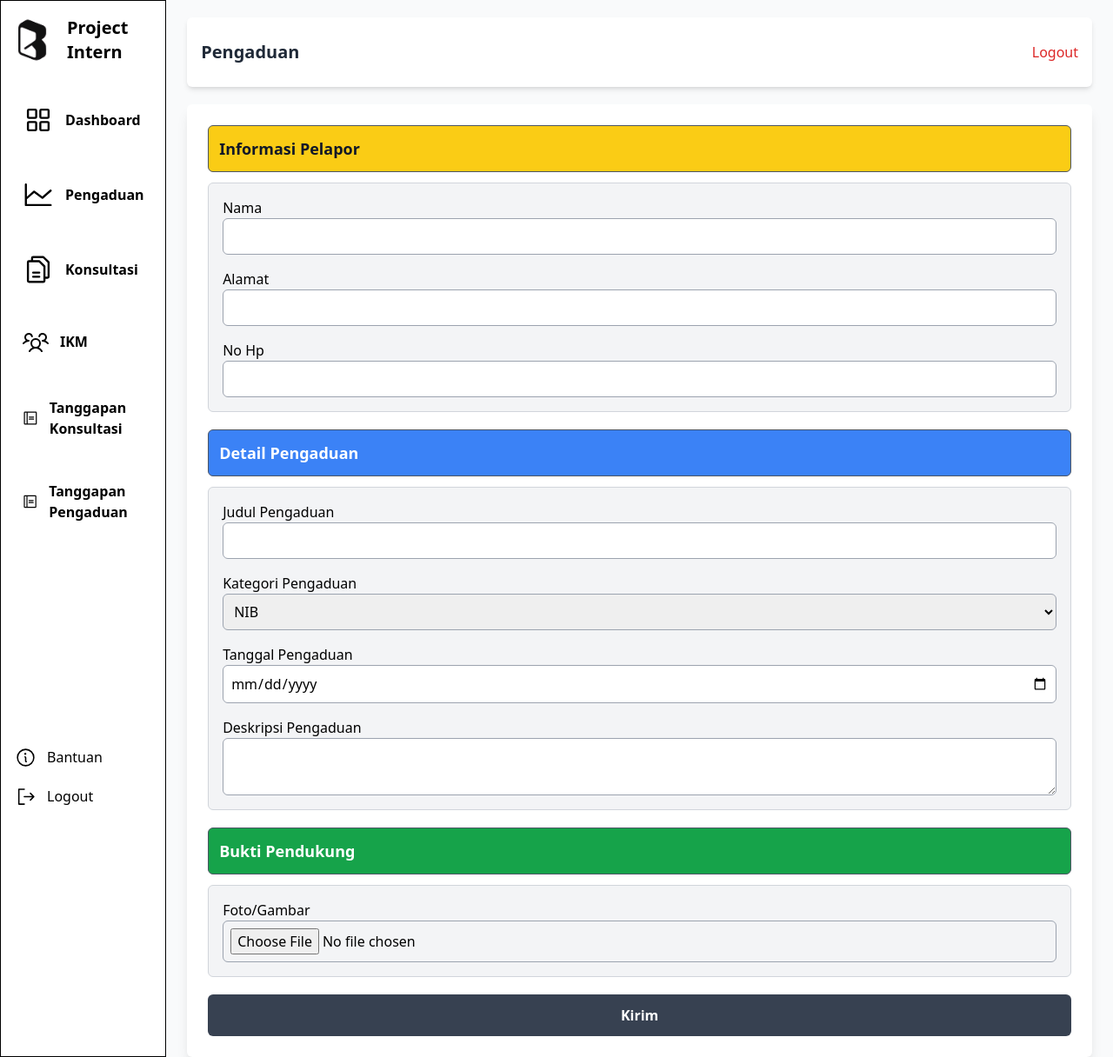
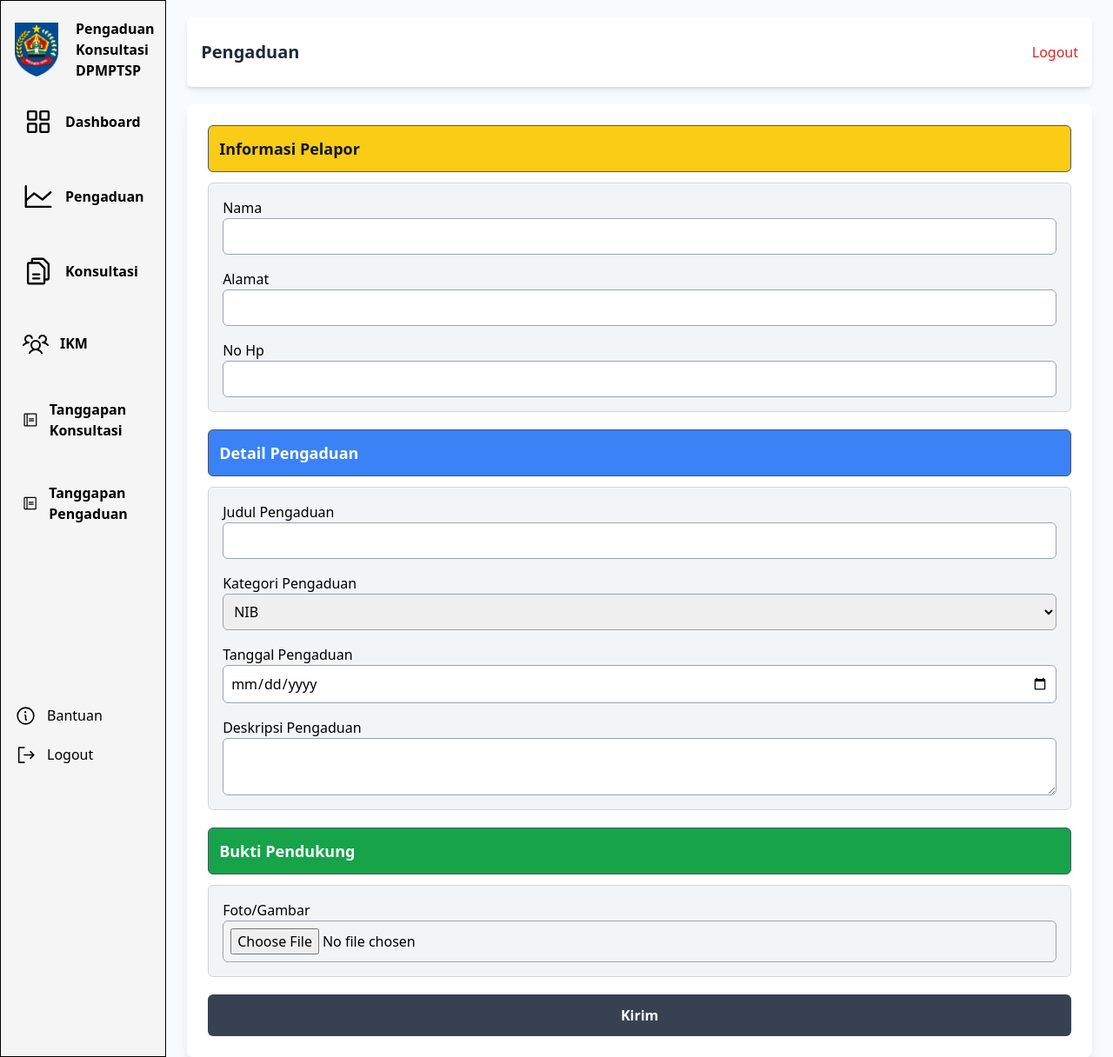
Before and after one commit to revisi-lagi/project-web-novia, a CodeIgniter app: page /project-web-novia/index.php/cwarga/menu_pengaduan in a window 1280 px wide. Shown: the whole page at 87% size. Run offline with CodeIgniter, Linux system fonts and the light colour scheme; the visitor is signed in with stand-in values (Sample User, id 1); some libraries are stand-ins or nearby versions.

Commit message:
feat: menambahkan logo di sidebar dari masing masing pages

```diff
--- a/application/views/Template/sidebar_pages_warga.php
+++ b/application/views/Template/sidebar_pages_warga.php
@@ -1,9 +1,9 @@
 <div id="app" class="flex h-screen">
-    <div class="w-[220px] px-4 border border-black">
+    <div class="w-[220px] px-4 bg-[#F5F5F5] border border-black">
 
-        <div class="flex items-center">
-            <img src="<?= base_url('assets/logo/logo.png') ?>" alt="" class="w-[120px] -ml-10">
-            <h1 class="text-xl font-bold -ml-5">Project Intern</h1>
+        <div class="mt-5 flex items-center">
+            <img src="<?= base_url('assets/logo/logo-kab-tegal.png') ?>" alt="" class="w-[50px] ">
+            <h1 class="font-bold ml-5">Pengaduan Konsultasi DPMPTSP</h1>
         </div>
 
         <div class="mt-5 flex flex-col gap-8">
@@ -51,7 +51,7 @@
 
         </div>
 
-        <div class="mt-[250px] flex flex-col gap-5">
+        <div class="mt-[200px] flex flex-col gap-5">
 
             <a href="" class="flex item-center gap-3">
                 <svg xmlns="http://www.w3.org/2000/svg" width="25" height="25" fill="#000000" viewBox="0 0 256 256">
```
Also changed, not shown: application/views/Template/sidebar_pages_admin.php (+4 -4 lines), application/views/Template/sidebar_pages_stafpelayanan.php (+4 -5 lines), assets/logo/logo-kab-tegal.png (added).
